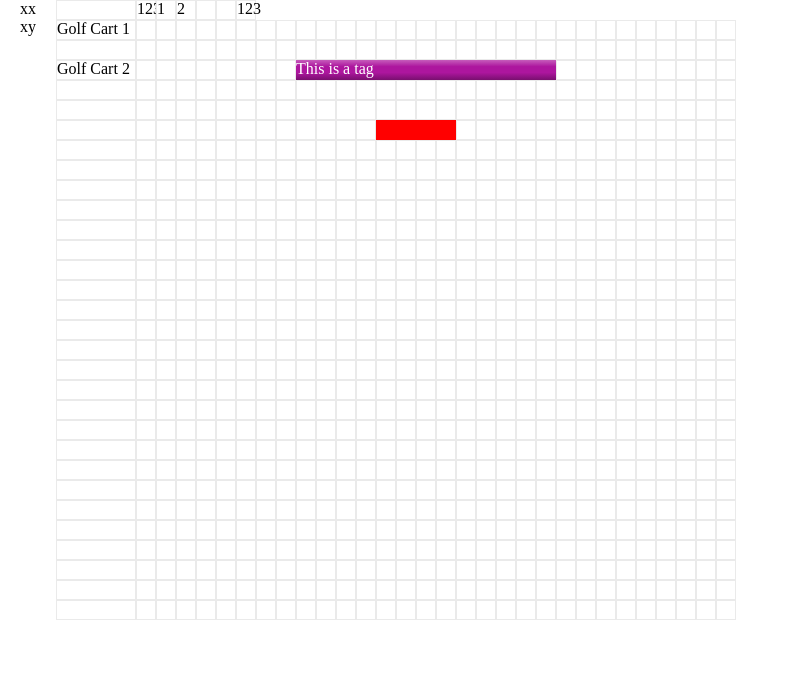
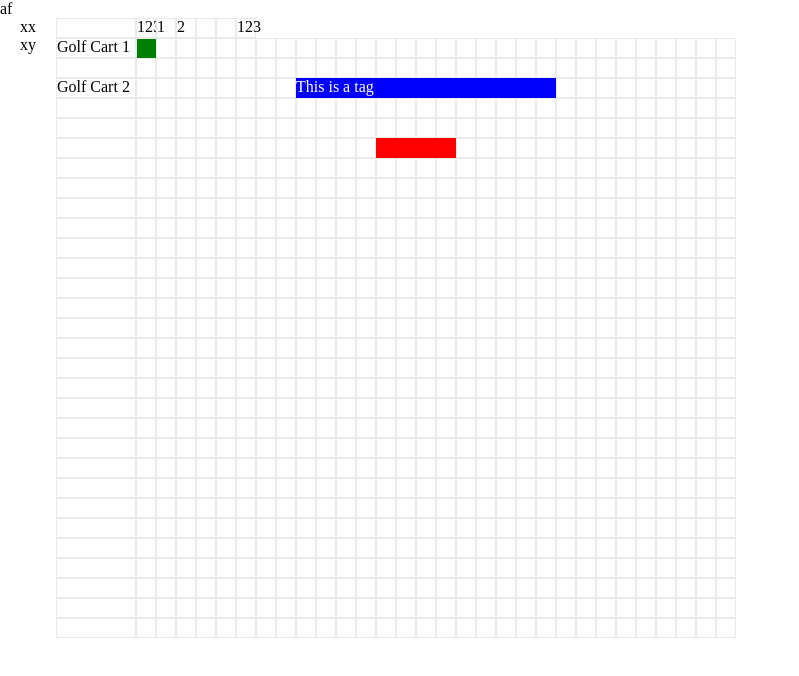
Before and after one commit to shmuelpro/caribbean-reservation-react, a React app: page / in a window 1280 px wide. Shown: the top 676 px of the page, without its empty margins (0-799 px from the left). Built offline with nearby package versions, Linux system fonts and the light colour scheme.

Commit message:
no delay on drag

```diff
--- a/src/App.js
+++ b/src/App.js
@@ -1,8 +1,10 @@
-import React, { useEffect, useState } from 'react';
+import React, { useEffect, useState, useRef } from 'react';
 import logo from './logo.svg';
 import CaribbeanReservation from './CaribbeanReservation'
 import Tag from './CaribbeanReservation/Tag'
-import { createTagText,getRandomColor } from './CaribbeanReservation/TagHelpers'
+import { usePrevious,makeid } from './CaribbeanReservation/helpers'
+import { createTagText, getRandomColor } from './CaribbeanReservation/TagHelpers'
+
 import './App.css';
 
 
@@ -12,42 +14,86 @@ function App() {
 
   const [newRes, setNewRes] = useState(null)
   const [addingRes, setAddingRes] = useState(false)
+  const [displayState, setDisplayState] = useState("af")
 
-  const [tags, setTags] = useState([{ id: "xx", length: 13, row: 2, column: 8, class: "a-bit-tight", content: createTagText("This is a tag") }, { id: "xy", length: 4, row: 5, column: 12, style: { background: "red" } }])
+  const [tags, setTags] = useState([{ draggable: true, id: "xx", length: 13, row: 2, column: 8, className: "a-bit-tight", content: createTagText("This is a tag") }, { id: "xy", length: 4, row: 5, column: 12, style: { background: "red" } }])
 
-  const [headRow, setHeadRow] = useState([<div onClick={()=>{changeHead.apply(this);console.log("this works")}} >123</div>, 1, 2, null, null, <div>123</div>]);
-
-  for (var i = 0; i < headRow.length; i++) {
-    console.log(headRow[i])
-  }
+  const [headRow, setHeadRow] = useState([<div onClick={() => { changeHead.apply(this); console.log("this works") }} >123</div>, 1, 2, null, null, <div>123</div>]);
+  const [content, setContent] = useState({
+    "r0c0": <span style={{ background: "green", width: "20px", height: "20px", display: "block" }}></span>
+  });
 
 
-  function changeHead(){
+
+  const a = useRef({ r: -1, c: -1 });
+
+  const [startedChange, setStartedChange] = useState(false);
+
+
+  const [changedContent, setChangedContent] = useState({ r: -1, c: -1 });
+  //const a = useTimeout(changedContent,25)
+  const prevChangeContent = usePrevious(changedContent);
+
+  const [height, setHeight] = useState(30)
+
+
+  function changeHead() {
     var newHead = [...headRow];
     newHead[0] = <div>James</div>;
 
     setHeadRow(newHead);
   }
 
-  useEffect(()=>{
-    console.log(headRow)
-  },[headRow])
+  useEffect(() => {
 
-  function makeid() {
-    let text = "";
-    const possible = "ABCDEFGHIJKLMNOPQRSTUVWXYZabcdefghijklmnopqrstuvwxyz0123456789";
+    if(startedChange){
 
-    for (let i = 0; i < 15; i++)
-      text += possible.charAt(Math.floor(Math.random() * possible.length));
+        const timer = setTimeout(() => {
 
-    return text;
+          setStartedChange(false);
+          setChangedContent(a.current);
+        }, 5);
+
+
+        return () => clearTimeout(timer);
+
+    }
+
+  }, [startedChange])
+
+
+  useEffect(() => {
+
+      var newContent = { ...content };
+
+      if(prevChangeContent){
+        var prevChange = formatRowColumn(prevChangeContent.r, prevChangeContent.c)
+        delete newContent[prevChange];
+      }
+
+      var newChange = formatRowColumn(changedContent.r, changedContent.c)
+      newContent[newChange] = (<span style={{ background: "green", width: "20px", height: "20px", display: "block" }}></span>);
+      setContent(newContent)
+
+  }, [changedContent])
+
+  function formatRowColumn(r, c) {
+
+    return `r${r}c${c}`;
+
 
   }
 
 
 
+
+
+
+
+
   function createRes(row, column) {
-    var newres = { id: makeid(), length: 1, row: row, column: column, isNew: true,style:{background:getRandomColor()} };
+    var newres = { id: makeid(), length: 1, row: row, column: column, isNew: true, style: { background: getRandomColor() } };
+    setDisplayState("Creating tag " + newres.id)
     setAddingRes(true)
     setNewRes(newres)
     setTags([...tags, newres]);
@@ -56,7 +102,7 @@ function App() {
 
   function continueRes(row, column) {
     if (newRes !== null) {
-
+      setDisplayState("Still creating " + newRes.id)
       var editingRes = { ...newRes };
 
       evaluatePosition(editingRes, column);
@@ -77,7 +123,7 @@ function App() {
     editingRes.isNew = false;
     switchRes(editingRes)
     setAddingRes(false);
-    console.log("done")
+    setDisplayState("all done " + newRes.id)
   }
 
   function evaluatePosition(editingRes, column) {
@@ -97,13 +143,37 @@ function App() {
     setTags(newTags);
   }
 
+  function onDragOverCell(r, c) {
 
 
 
-  function mouseOverTag(id){
 
-    if(newRes && newRes.id !== id){
-     endRes();
+
+    if (a.current.r !== r || c !== a.current.c) {
+      setStartedChange(true)
+      a.current = { r, c };
+      // setChangedContent({ r, c });
+
+
+      // console.log(changedContent.current)
+    }
+  }
+
+
+
+
+
+  function onDragEndCell(id, r, c) {
+
+
+  }
+
+
+
+  function mouseOverTag(id) {
+
+    if (newRes && newRes.id !== id) {
+      endRes();
     }
 
 
@@ -113,7 +183,7 @@ function App() {
 
   return (
     <div id="main-app" className="App">
-      <div></div>
+      <div onClick={() => { setHeight(height + 1) }} >{displayState}</div>
       <div id="tag-list" style={{ display: "inline-block" }}>{tags.map((tag) => {
 
         return <div>{tag.id}</div>
@@ -121,7 +191,7 @@ function App() {
       </div>
       <CaribbeanReservation
         style={{ display: "inline-block" }}
-        rowTitles={["Golf Cart 1",null,"Golf Cart 2", ]}
+        rowTitles={["Golf Cart 1", null, "Golf Cart 2",]}
         rowTitleWidth={80}
         headRow={headRow}
         isAdding={addingRes}
@@ -129,15 +199,18 @@ function App() {
         continue={continueRes.bind(this)}
         create={createRes.bind(this)}
         width={600}
-        height={30}
+        height={height}
+        onDragOver={(r, c) => { onDragOverCell(r, c) }}
+        content={content}
 
-        >
+      >
 
 
         {tags.map((tag) => {
 
 
-          return <Tag key={tag.id} onMouseOver={mouseOverTag.bind(this)}   {...tag} />
+
+          return <Tag key={tag.id} onDragEnd={onDragEndCell.bind(this)} onMouseOver={mouseOverTag.bind(this)} onContextMenu={(e) => { e.preventDefault(); console.log(`right clicked ${tag.id}`) }}  {...tag} />
         })}
       </CaribbeanReservation>
 
--- a/src/CaribbeanReservation/Tag.js
+++ b/src/CaribbeanReservation/Tag.js
@@ -6,7 +6,7 @@ import React, { useEffect, useState } from 'react';
 
 export default function Tag(props) {
 
-    return (<div onClick={props.onClick} onMouseOver={()=>{props.onMouseOver(props.id)}} style={props.style} className={props.className} >
+    return (<div draggable={props.draggable} onClick={props.onClick} onDragEnd={()=>{props.onDragEnd(props.id)}} onContextMenu={(e)=>{props.onContextMenu(e)}} onMouseOver={()=>{props.onMouseOver(props.id)}} style={props.style} className={props.className} >
         {
             [...Array(props.length)].map((x, i) => {
                 return <div key={i} style={{ width: props.dimension, height: props.dimension, pointerEvents: "none" }}></div>
--- a/src/CaribbeanReservation/helpers.js
+++ b/src/CaribbeanReservation/helpers.js
@@ -1,3 +1,30 @@
-export  function isObject (item) {
-    return (typeof item === "object" && !Array.isArray(item) && item !== null);
-  }
+import React, { useRef, useEffect, useState } from 'react';
+
+export function isObject(item) {
+  return (typeof item === "object" && !Array.isArray(item) && item !== null);
+}
+
+export function usePrevious(value) {
+  // The ref object is a generic container whose current property is mutable ...
+  // ... and can hold any value, similar to an instance property on a class
+  const ref = useRef();
+
+  // Store current value in ref
+  useEffect(() => {
+    ref.current = value;
+  }, [value]); // Only re-run if value changes
+
+  // Return previous value (happens before update in useEffect above)
+  return ref.current;
+}
+
+export function makeid() {
+  let text = "";
+  const possible = "ABCDEFGHIJKLMNOPQRSTUVWXYZabcdefghijklmnopqrstuvwxyz0123456789";
+
+  for (let i = 0; i < 15; i++)
+    text += possible.charAt(Math.floor(Math.random() * possible.length));
+
+  return text;
+
+}
--- a/src/CaribbeanReservation/index.js
+++ b/src/CaribbeanReservation/index.js
@@ -1,7 +1,7 @@
 import React, { useEffect, useState, useLayoutEffect } from 'react';
 import Tag from './Tag';
 import Head from './Head';
-import { isObject } from './helpers'
+
 import { prepareTag } from './TagHelpers';
 
 export default function CaribbeanReservation(props) {
@@ -13,7 +13,6 @@ export default function CaribbeanReservation(props) {
     const [columnCount, setColumnCount] = useState(0);
     const [tags, setTags] = useState([]);
 
-    const [myrefs, setMyRefs] = useState([]);
 
 
 
@@ -47,6 +46,8 @@ export default function CaribbeanReservation(props) {
         setRowCount(props.height)
 
     }, [props.height])
+
+
 
 
     function getColumnCount() {
@@ -106,14 +107,25 @@ export default function CaribbeanReservation(props) {
             return <div className="caribbean-row" key={r}>
 
 
-                <div className="row-cell" style={{ width: props.rowTitleWidth, height: props.dimension + "px" }} > {props.rowTitles[r]} </div>
+                <div className={`row-cell row${r}`}  style={{ width: props.rowTitleWidth, height: props.dimension + "px" }} > {props.rowTitles[r]} </div>
 
 
 
                 {([...Array(columnCount)].map((x, c) => {
 
 
-                    return <div className="row-cell" id={`carribean_r${r}c${c}`} onMouseEnter={() => { continueCreateNew(r, c) }} onMouseDown={() => { startCreateNew(r, c) }} onMouseUp={() => { endCreateNew(r, c) }} style={{ width: props.dimension + "px", height: props.dimension + "px" }} key={c}>{getContentFromMatrix(r, c)}</div>
+                    return <div onDragOver={(e) => { e.preventDefault(); props.onDragOver(r, c) }}
+                        className="row-cell" id={`carribean_r${r}c${c}`}
+                        onMouseEnter={() => { continueCreateNew(r, c) }}
+                        onMouseDown={() => { startCreateNew(r, c) }}
+                        onMouseUp={() => { endCreateNew(r, c) }}
+                        style={{ width: props.dimension + "px", height: props.dimension + "px" }}
+                        key={c}>
+
+                       {props.content[`r${r}c${c}`]}
+
+
+                        </div>
 
                 }
                 ))}
```
